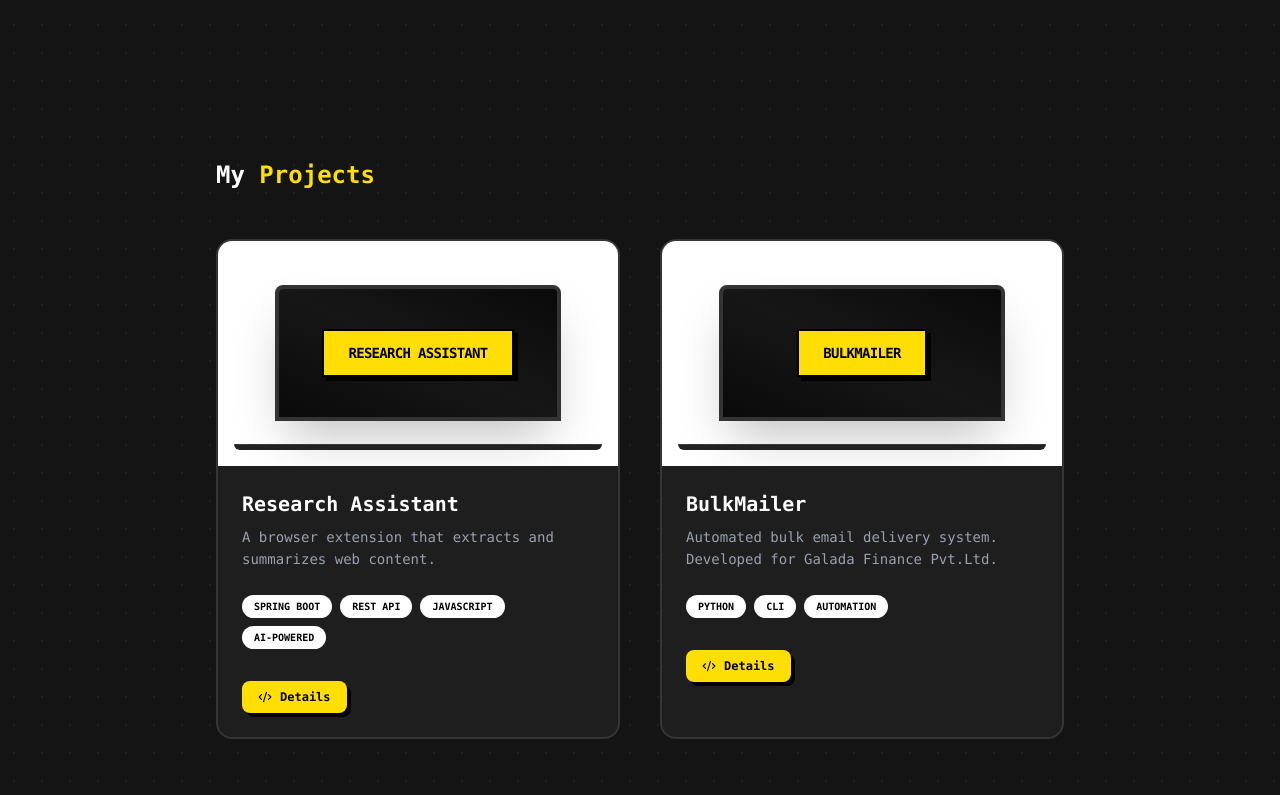
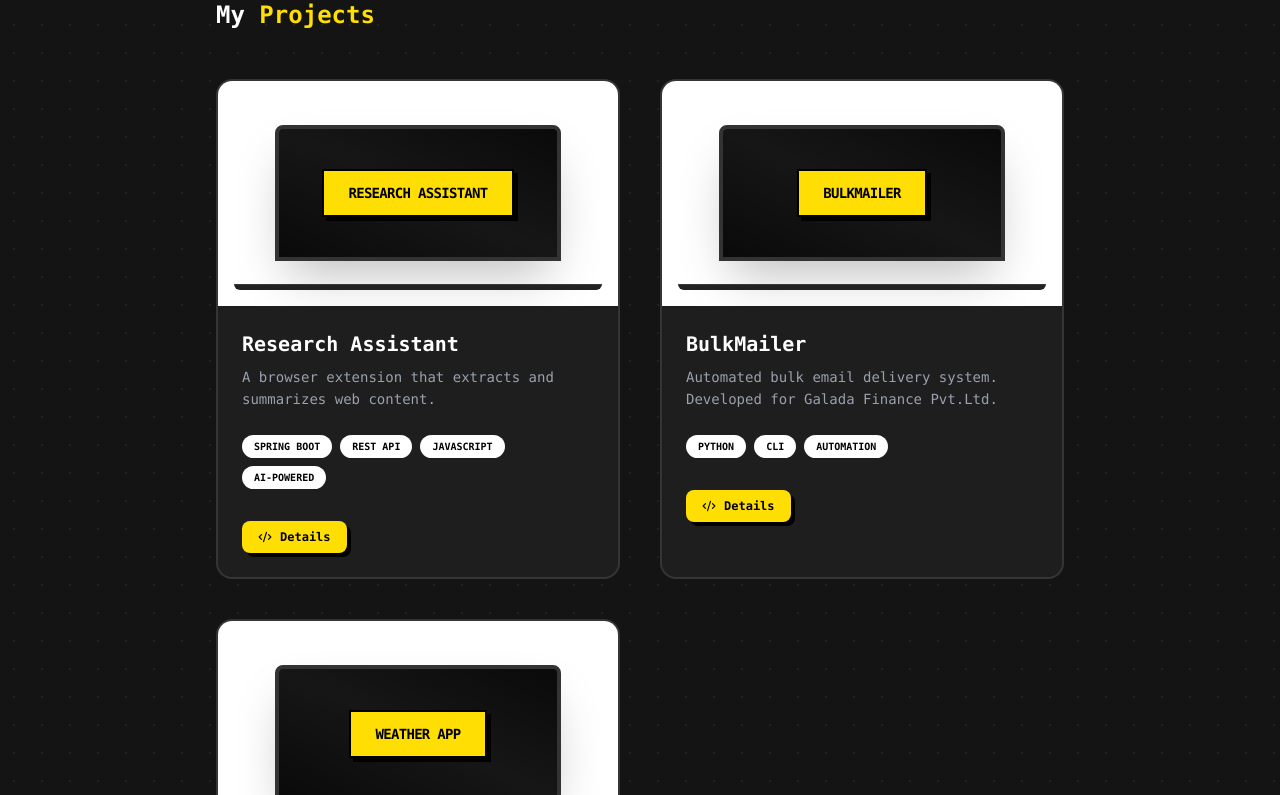
Before and after one commit to madhanishere/My-Portfolio, a React (Vite) app: page / in a window 1280 px wide. Shown: the part 2005-2800 px from the top of the page. Built offline with nearby package versions, Linux system fonts and the light colour scheme.

Commit message:
background update

```diff
--- a/src/App.jsx
+++ b/src/App.jsx
@@ -21,7 +21,7 @@ function App() {
         backgroundSize: '28px 28px', // Slightly tighter grid for more "texture"
       }}
     >
-      <main className="flex flex-col gap-10 pb-32">
+        <main className=" flex-col gap-1">
         <Navbar />
         <Hero />
         <Experience />
--- a/src/components/Navbar.jsx
+++ b/src/components/Navbar.jsx
@@ -9,7 +9,7 @@ export default function Navbar() {
   ];
 
   return (
-    <nav className="fixed top-0 left-0 w-full z-50 bg-[#050505]/50 backdrop-blur-sm border-b border-white/5">
+    <nav className="fixed top-0 left-0 w-full z-50 bg-[#050505]/30 backdrop-blur-sm border-b border-white/5">
       <div className="max-w-3xl mx-auto px-6 h-14 flex items-center justify-between font-mono">
 
         {}
--- a/src/components/ProjectGrid.jsx
+++ b/src/components/ProjectGrid.jsx
@@ -15,6 +15,12 @@ const projects = [
     details: "Developed a Python-based CLI tool to automate bulk email delivery. Integrated Gmail SMTP and CSV processing to handle secure, personalized outreach.",
     tags: ["Python", "CLI", "Automation"],
     github: "https://github.com/madhanishere/Bulk-Mail-Sender",
+  },{
+    title: "Weather App",
+    description: "Real-time weather tracking via PyScript. No backend required.",
+    details: "A browser-based weather dashboard utilizing PyScript to run Python logic directly in the frontend. Integrates OpenWeatherMap API for live temperature and condition.",
+    tags: ["Python", "PyScript", "API", "HTML/CSS"],
+    github: "https://github.com/madhanishere/Weather-App", // Ensure this link is correct
   }
 ];
 
```
